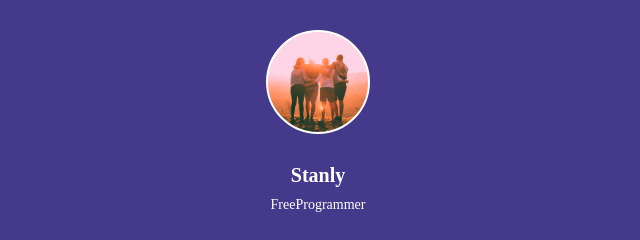
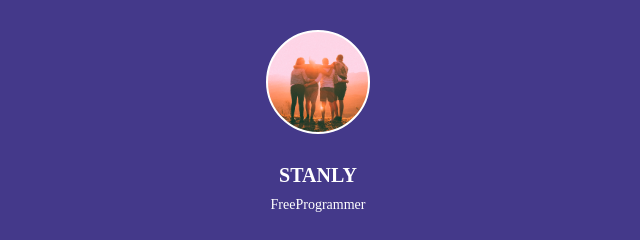
Before and after one commit to softkid/myprofile, a plain HTML site: page index.html in a window 1280 px wide. Shown: the top 240 px of the page, 322-962 px from the left. Drawn offline with Linux system fonts and the light colour scheme; a web font is replaced by a local one.

Commit message:
Update index.html

```diff
--- a/index.html
+++ b/index.html
@@ -76,7 +76,7 @@
 <body>
     <div class="wrap">
         <div class="profile"></div>
-        <h1>Stanly</h1>
+        <h1>STANLY</h1>
         <p>FreeProgrammer</p>
         <a target="_blank" href="https://omarian.notion.site/Stanly-Kim-fa5df4ab72c24fac9437ec7768c95ec5">프로필</a>
         <a target="_blank" href="https://pressco.kr">에이전시</a>
```
